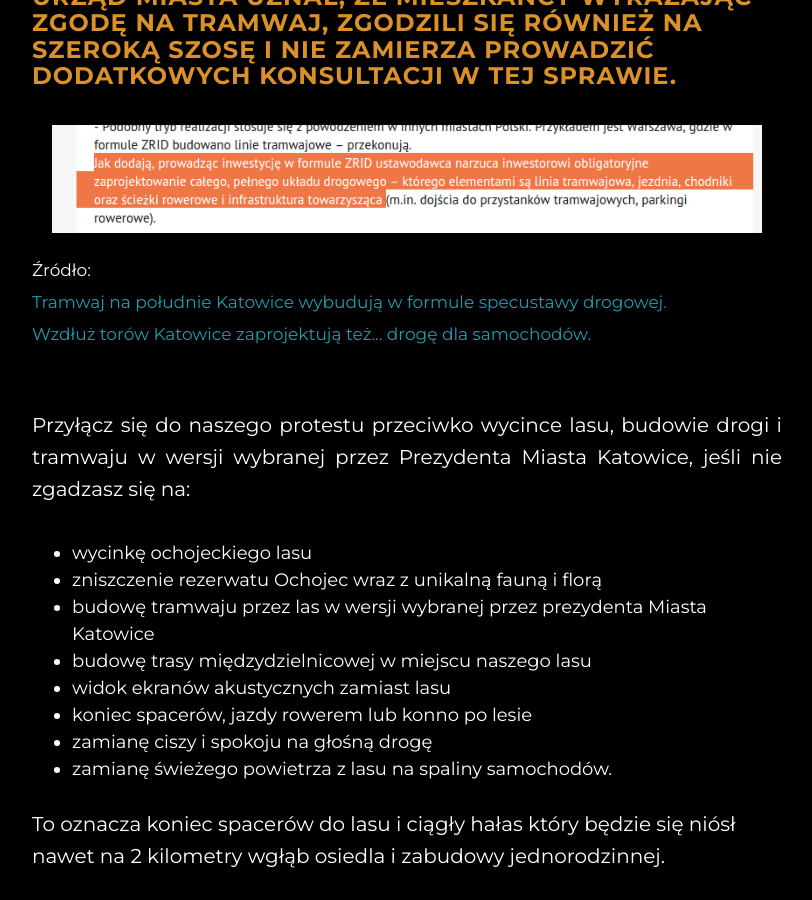
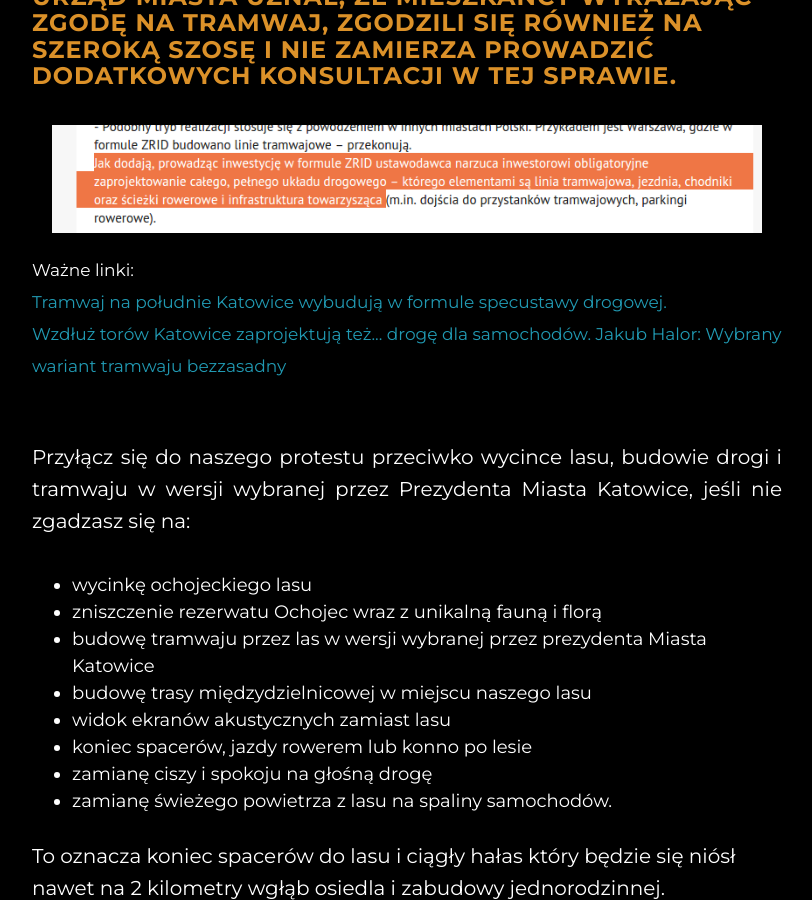
Before and after one commit to naszlas-katowice/naszlas.katowice.pl, a Jekyll site: the page built from index.html, in a window 1280 px wide and 900 px high, scrolled down 2148 px. Shown: the whole window, without its empty margins (233-1045 px from the left). Built offline with Jekyll 4.4.1, drawn with Linux system fonts in a browser that asks for light colours.

Commit message:
Update index.html

```diff
--- a/index.html
+++ b/index.html
@@ -54,9 +54,10 @@ layout: default
       <p>
         <a href="http://katowice.naszemiasto.pl/artykul/tramwaj-na-poludnie-katowice-wybuduja-w-formule-specustawy,3546634,art,t,id,tm.html" target="_blank" style="display:block;text-align:center;margin:20px;transform:rotate(0deg);"><img src="/img/zrid-naszemiasto.png" style="width:100%;"></a>
         <small>
-          Źródło:<br/>
+          Ważne linki:<br/>
           <a href="http://katowice.naszemiasto.pl/artykul/tramwaj-na-poludnie-katowice-wybuduja-w-formule-specustawy,3546634,art,t,id,tm.html" target="_blank">Tramwaj na południe Katowice wybudują w formule specustawy drogowej.</a><br/>
           <a href="http://katowice.wyborcza.pl/katowice/1,72739,19178845,tramwaj-na-poludnie-wzdluz-torow-katowice-zaprojektuja-tez.html" target="_blank">Wzdłuż torów Katowice zaprojektują też... drogę dla samochodów.</a>
+          <a href="http://www.transport-publiczny.pl/wiadomosci/katowice-jakub-halor-wybrany-wariant-tramwaju-bezzasadny-50560.html">Jakub Halor: Wybrany wariant tramwaju bezzasadny</a>
         </small></p>
 
         <p style="margin-top:3em;text-align:justify;">
```
